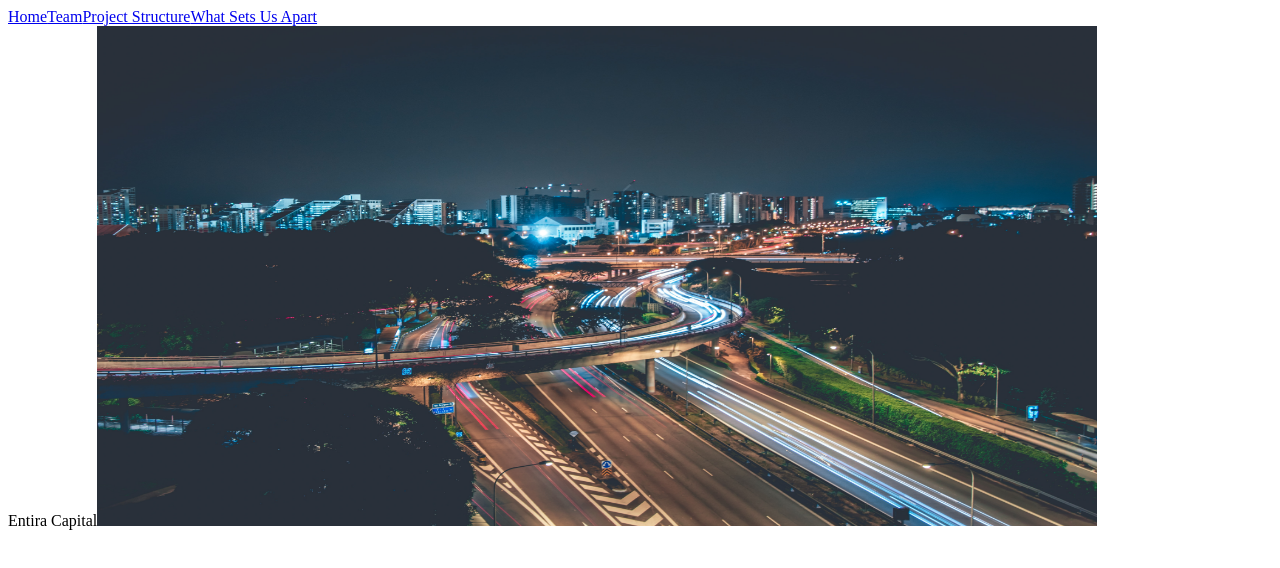
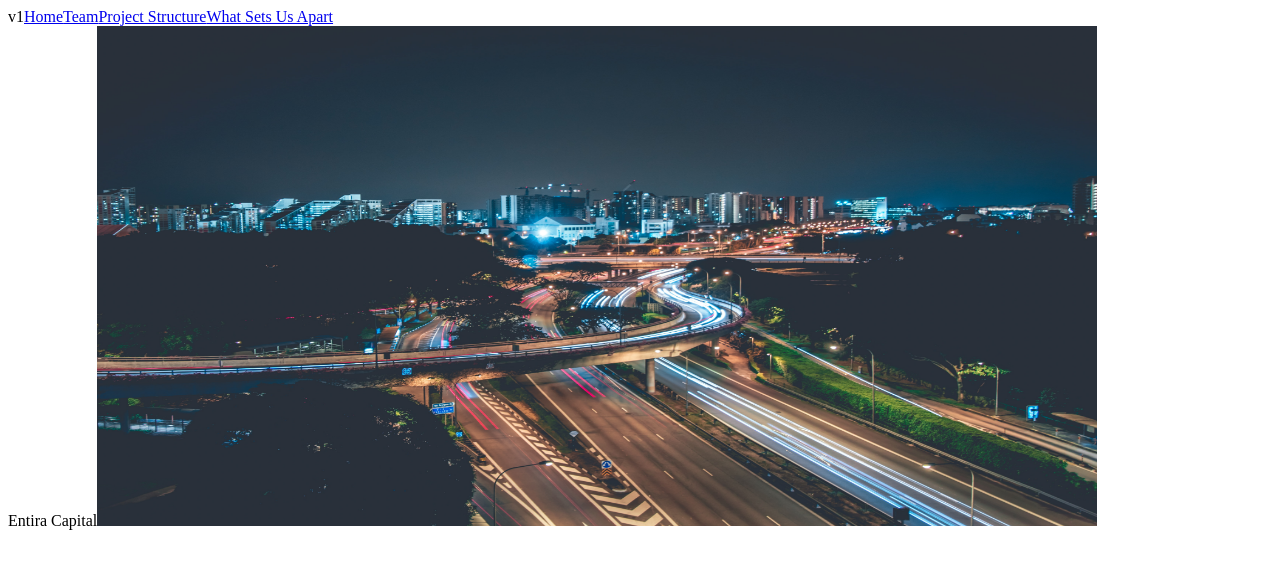
Before and after one commit to AzherSaeed/enterio-capital, a React (Create React App) app: page / in a window 1280 px wide. Shown: the top 568 px of the page. Built offline with nearby package versions, Linux system fonts and the light colour scheme.

Commit message:
UDPATE: general update

```diff
--- a/src/App.jsx
+++ b/src/App.jsx
@@ -1,10 +1,11 @@
-import React from "react";
-import { BrowserRouter, Link, Routes } from "react-router-dom";
-import CompanyPages from "./routes/companyPages";
+import React from 'react';
+import { BrowserRouter, Link, Routes } from 'react-router-dom';
+import CompanyPages from './routes/companyPages';
 
 function App() {
   return (
     <div>
+      v1
       <BrowserRouter>
         <Link to="/">Home</Link>
         <Link to="/team">Team</Link>
```
